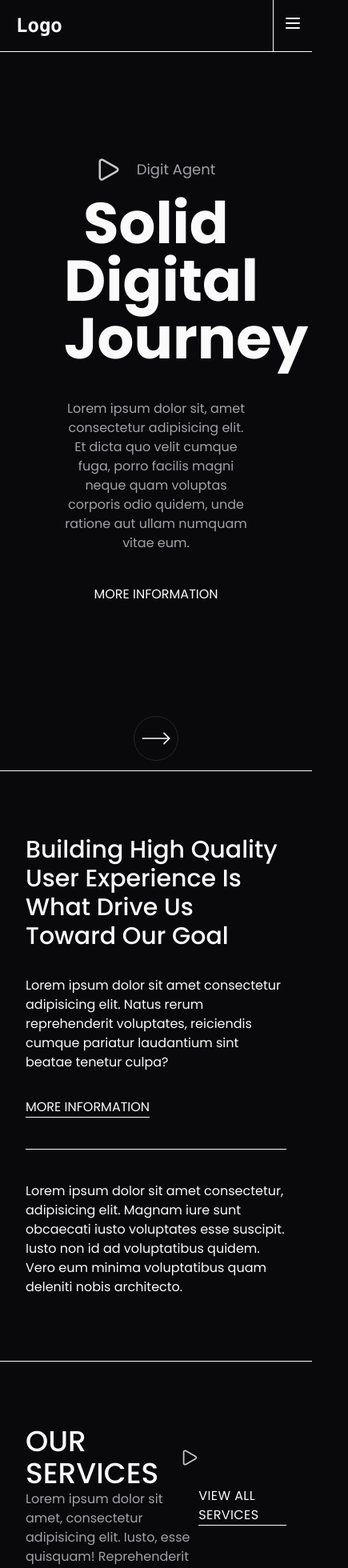
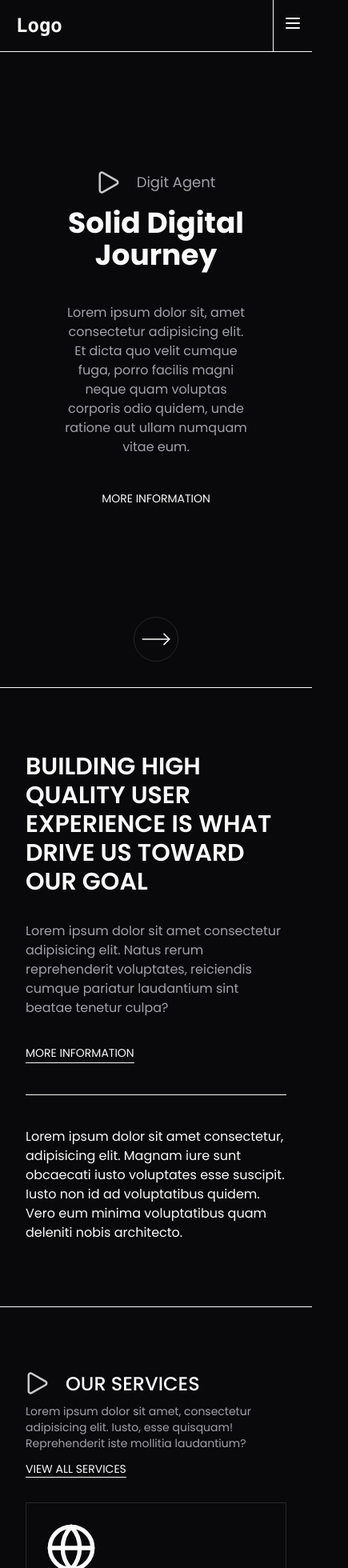
Before and after one commit to StepAsideLiL/effects, a Next.js app: page /home-pages/01 in a window 390 px wide. Shown: the top 1960 px of the page at 80% size, 435 px wide, since content can reach past the window. Built offline with nearby package versions, Linux system fonts and the light colour scheme.

Commit message:
refactor: responsive design

```diff
--- a/app/(home-page-design)/home-pages/01/page.tsx
+++ b/app/(home-page-design)/home-pages/01/page.tsx
@@ -48,7 +48,7 @@ export default function Page() {
       title: "Number One Service",
       subtitle: "Latest Tech",
       description:
-        "aut ullam numquam vitae eum. eos. Voluptatum itaque quod minima iure earum temporibus beatae similique ea animi repellat, asperiores sapiente facere odio exercitationem tenetur dolor numquam, suscipit et? Saepe sint cumque beatae ab ipsam non accusamus molestiae nobis quas, repellat aut, dolorequam itaque maiores hic sit tempora pariatur, officiis veniam accusamus. Doloribus dolorum, ab aspernatur suscipit quis labore nemo accusamus commodi amet?",
+        "aut ullam numquam vitae eum. eos. Voluptatum itaque quod minima iure earum temporibus beatae similique ea animi repellat, asperiores sapiente facere odio exercitationem tenetur dolor numquam, suscipit et? Saepeis labore nemo accusamus commodi amet?",
       href: "",
       imgSrc: "https://images2.imgbox.com/83/69/Lwpcunua_o.jpg",
     },
@@ -104,7 +104,7 @@ export default function Page() {
   return (
     <main className="min-h-screen">
       {/* Banner */}
-      <section className="border-b border-b-primary">
+      <section className="border-b border-b-primary lg:py-0 py-5">
         <Carousel opts={{ loop: true }}>
           <CarouselContent>
             {bannerCarouselCards.map((item, i) => (
@@ -119,7 +119,7 @@ export default function Page() {
                       {item.subtitle}
                     </h3>
                   </div>
-                  <h1 className="text-7xl font-bold pb-10 lg:text-left text-center">
+                  <h1 className="lg:text-7xl text-4xl font-bold pb-10 lg:text-left text-center">
                     {item.title}
                   </h1>
                   <p className="text-muted-foreground pb-10 lg:text-left text-center">
@@ -127,7 +127,9 @@ export default function Page() {
                   </p>
                   <div className="flex lg:justify-start justify-center pb-5">
                     <AnimatedUnderline>
-                      <Link href={item.href}>MORE INFORMATION</Link>
+                      <Link href={item.href} className="text-sm">
+                        MORE INFORMATION
+                      </Link>
                     </AnimatedUnderline>
                   </div>
                 </div>
@@ -155,17 +157,19 @@ export default function Page() {
       <section className="border-b border-b-primary">
         <div className="py-20 container flex md:flex-row flex-col items-center">
           <div className="w-full md:px-10 px-0 space-y-8">
-            <h1 className="text-3xl font-medium">
+            <h1 className="text-3xl font-semibold uppercase">
               Building High Quality User Experience Is What Drive Us Toward Our
               Goal
             </h1>
-            <p>
+            <p className="text-muted-foreground">
               Lorem ipsum dolor sit amet consectetur adipisicing elit. Natus
               rerum reprehenderit voluptates, reiciendis cumque pariatur
               laudantium sint beatae tenetur culpa?
             </p>
             <AnimatedUnderline variant={"leftReverse"}>
-              <Link href={""}>MORE INFORMATION</Link>
+              <Link href={""} className="text-sm">
+                MORE INFORMATION
+              </Link>
             </AnimatedUnderline>
           </div>
 
@@ -189,28 +193,28 @@ export default function Page() {
 
       {/* 3rd section: Our Services */}
       <section className="container py-20 space-y-8">
-        <section className="w-full flex justify-between items-center">
-          <div className="w-full">
-            <div className="flex lg:justify-start justify-center items-center gap-5">
-              <h1 className="text-4xl font-medium">OUR SERVICES</h1>
+        <section className="w-full flex lg:flex-row flex-col justify-between items-center gap-3">
+          <div className="w-full space-y-2">
+            <div className="flex gap-5">
               <Triangle size={30} className="rotate-90 text-primary/80" />
+              <h1 className="lg:text-4xl text-2xl font-medium">OUR SERVICES</h1>
             </div>
-            <p className="text-muted-foreground">
+            <p className="text-muted-foreground lg:text-base text-sm">
               Lorem ipsum dolor sit amet, consectetur adipisicing elit. Iusto,
               esse quisquam! Reprehenderit iste mollitia laudantium?
             </p>
           </div>
 
-          <div className="w-full flex justify-end">
+          <div className="w-full flex lg:justify-end justify-start">
             <AnimatedUnderline variant={"rightReverse"} asChild>
-              <Link href={""} className="tracking-wide">
+              <Link href={""} className="text-sm">
                 VIEW ALL SERVICES
               </Link>
             </AnimatedUnderline>
           </div>
         </section>
 
-        <section className="grid grid-cols-3 gap-2">
+        <section className="grid lg:grid-cols-3 grid-cols-1 gap-2">
           {servicesCard.map((item, i) => (
             <Card key={i}>
               <CardHeader>
@@ -226,7 +230,7 @@ export default function Page() {
                   asChild
                   className="after:bg-background"
                 >
-                  <Link href={""} className="tracking-wide">
+                  <Link href={""} className="text-sm">
                     MORE DETAILS
                   </Link>
                 </AnimatedUnderline>
@@ -248,7 +252,7 @@ export default function Page() {
           {servicesCard.map((item, i) => (
             <span key={i} className="px-3 flex items-center gap-3">
               <span
-                className="text-6xl hover:text-background transition"
+                className="lg:text-6xl text-2xl hover:text-background transition"
                 style={{
                   textShadow:
                     "-1px -1px 0 hsl(var(--primary)), 1px -1px 0 hsl(var(--primary)), -1px 1px 0 hsl(var(--primary)), 1px 1px 0 hsl(var(--primary))",
@@ -257,33 +261,32 @@ export default function Page() {
                 <Link href={item.href}>{item.title}</Link>
               </span>
               <Triangle
-                size={50}
                 strokeWidth={3}
-                className="rotate-90 text-primary/80"
+                className="lg:size-12 size-6 rotate-90 text-primary/80"
               />
             </span>
           ))}
         </Marquee>
       </section>
-      {/* 4nd section End */}
+      {/* 4nd section: Marquee End */}
 
       {/* Our Projects */}
       <section className="container py-20 space-y-8">
-        <section className="w-full flex justify-between items-center">
-          <div className="w-full">
-            <div className="flex lg:justify-start justify-center items-center gap-5">
-              <h1 className="text-4xl font-medium">OUR PROJECTS</h1>
+        <section className="w-full flex lg:flex-row flex-col justify-between items-center gap-3">
+          <div className="w-full space-y-2">
+            <div className="flex gap-5">
               <Triangle size={30} className="rotate-90 text-primary/80" />
+              <h1 className="lg:text-4xl text-2xl font-medium">OUR PROJECTS</h1>
             </div>
-            <p className="text-muted-foreground">
+            <p className="text-muted-foreground lg:text-base text-sm">
               Lorem ipsum dolor sit amet, consectetur adipisicing elit. Iusto,
               esse quisquam! Reprehenderit iste mollitia laudantium?
             </p>
           </div>
 
-          <div className="w-full flex justify-end">
+          <div className="w-full flex lg:justify-end justify-start">
             <AnimatedUnderline variant={"rightReverse"} asChild>
-              <Link href={""} className="tracking-wide">
+              <Link href={""} className="text-sm">
                 VIEW ALL PROJECTS
               </Link>
             </AnimatedUnderline>
@@ -291,7 +294,7 @@ export default function Page() {
         </section>
 
         <section>
-          <section className="grid grid-cols-3 place-items-center gap-3">
+          <section className="grid lg:grid-cols-3 grid-cols-1 place-items-center gap-3">
             <div className="relative group border border-foreground">
               <div className="aspect-video overflow-hidden">
                 {/* eslint-disable-next-line @next/next/no-img-element */}
@@ -301,7 +304,7 @@ export default function Page() {
                   className="w-full h-full object-cover transition group-hover:scale-105"
                 />
               </div>
-              <div className="bg-secondary/30 absolute inset-0 opacity-0 group-hover:opacity-100 transition">
+              <div className="bg-secondary/30 absolute inset-0 lg:opacity-0 opacity-100 group-hover:opacity-100 transition">
                 <div className="h-full grid place-content-center gap-5">
                   <h1 className="text-3xl font-medium">Content Management</h1>
                   <Link
@@ -323,7 +326,7 @@ export default function Page() {
                   className="w-full h-full object-cover transition group-hover:scale-105"
                 />
               </div>
-              <div className="bg-secondary/30 absolute inset-0 opacity-0 group-hover:opacity-100 transition">
+              <div className="bg-secondary/30 absolute inset-0 lg:opacity-0 opacity-100 group-hover:opacity-100 transition">
                 <div className="h-full grid place-content-center gap-5">
                   <h1 className="text-3xl font-medium">Design Backend</h1>
                   <Link
@@ -357,13 +360,13 @@ export default function Page() {
 
       {/* Branding Section */}
       <section className="container py-20 space-y-8">
-        <h1 className="text-5xl font-semibold text-center">
+        <h1 className="lg:text-5xl text-2xl font-semibold text-center">
           Our Brand Create The Best Backend For Our Partner. The Supirior CMS &
           Backend Coupled With The Best Design This World Has To Offer For Web &
           Mobile Application
         </h1>
 
-        <p className="text-center text-muted-foreground">
+        <p className="lg:text-base text-sm text-center text-muted-foreground">
           Lorem ipsum dolor sit amet consectetur adipisicing elit. Harum commodi
           architecto pariatur perferendis corrupti. Nisi ipsa dolorem autem
           delectus nostrum. Lorem ipsum, dolor sit amet consectetur adipisicing
@@ -398,21 +401,23 @@ export default function Page() {
 
       {/* Awards Section */}
       <section className="container py-20 space-y-8">
-        <section className="w-full flex justify-between items-center">
-          <div className="w-full">
-            <div className="flex lg:justify-start justify-center items-center gap-5">
-              <h1 className="text-4xl font-medium uppercase">Our Awards</h1>
+        <section className="w-full flex lg:flex-row flex-col justify-between items-center gap-3">
+          <div className="w-full space-y-2">
+            <div className="flex gap-5">
               <Triangle size={30} className="rotate-90 text-primary/80" />
+              <h1 className="lg:text-4xl text-2xl font-medium uppercase">
+                OUR Awards
+              </h1>
             </div>
-            <p className="text-muted-foreground">
+            <p className="text-muted-foreground lg:text-base text-sm">
               Lorem ipsum dolor sit amet, consectetur adipisicing elit. Iusto,
               esse quisquam! Reprehenderit iste mollitia laudantium?
             </p>
           </div>
 
-          <div className="w-full flex justify-end">
+          <div className="w-full flex lg:justify-end justify-start">
             <AnimatedUnderline variant={"rightReverse"} asChild>
-              <Link href={""} className="tracking-wide uppercase">
+              <Link href={""} className="text-sm">
                 VIEW ALL AWARDS
               </Link>
             </AnimatedUnderline>
```
